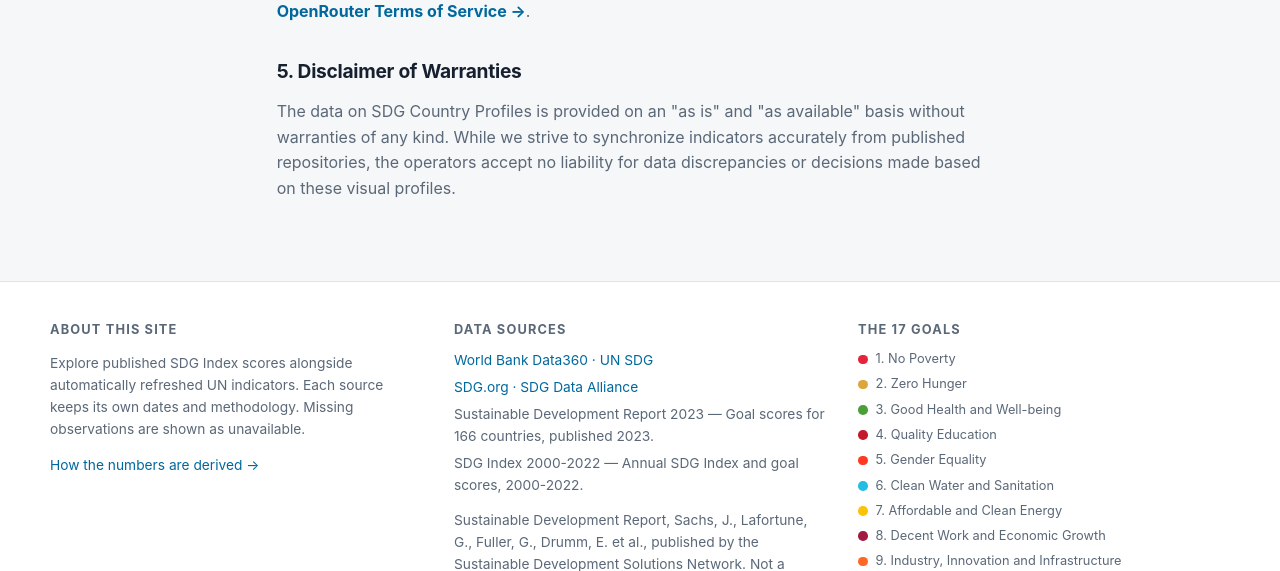
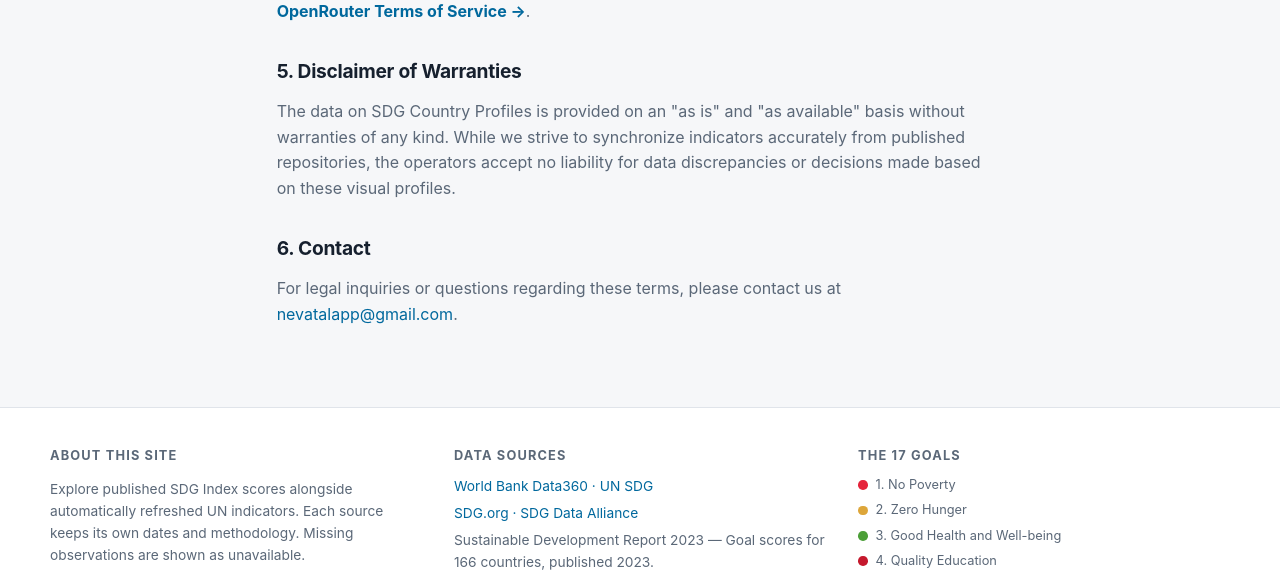
Before and after one commit to thirza258/Country-SDG, a Django app: page /terms/ in a window 1280 px wide. Shown: the part 877-1448 px from the top of the page. Run offline with Django 5.2, Linux system fonts and the light colour scheme; some libraries are stand-ins or nearby versions.

Commit message:
chore(legal): update privacy policy and terms contact to nevatalapp@gmail.com

```diff
--- a/information/templates/privacy.html
+++ b/information/templates/privacy.html
@@ -37,7 +37,7 @@
 
   <h2>4. Contact</h2>
   <p>
-    For privacy questions or data inquiries regarding this self-hosted service, please contact the server administrator at <a href="{% url 'about' %}">About SDG Country Profiles</a>.
+    For privacy questions or data inquiries regarding this self-hosted service, please contact us at <a href="mailto:nevatalapp@gmail.com">nevatalapp@gmail.com</a>.
   </p>
 </section>
 {% endblock %}
--- a/information/templates/terms.html
+++ b/information/templates/terms.html
@@ -38,5 +38,10 @@
   <p>
     The data on SDG Country Profiles is provided on an "as is" and "as available" basis without warranties of any kind. While we strive to synchronize indicators accurately from published repositories, the operators accept no liability for data discrepancies or decisions made based on these visual profiles.
   </p>
+
+  <h2>6. Contact</h2>
+  <p>
+    For legal inquiries or questions regarding these terms, please contact us at <a href="mailto:nevatalapp@gmail.com">nevatalapp@gmail.com</a>.
+  </p>
 </section>
 {% endblock %}
```
